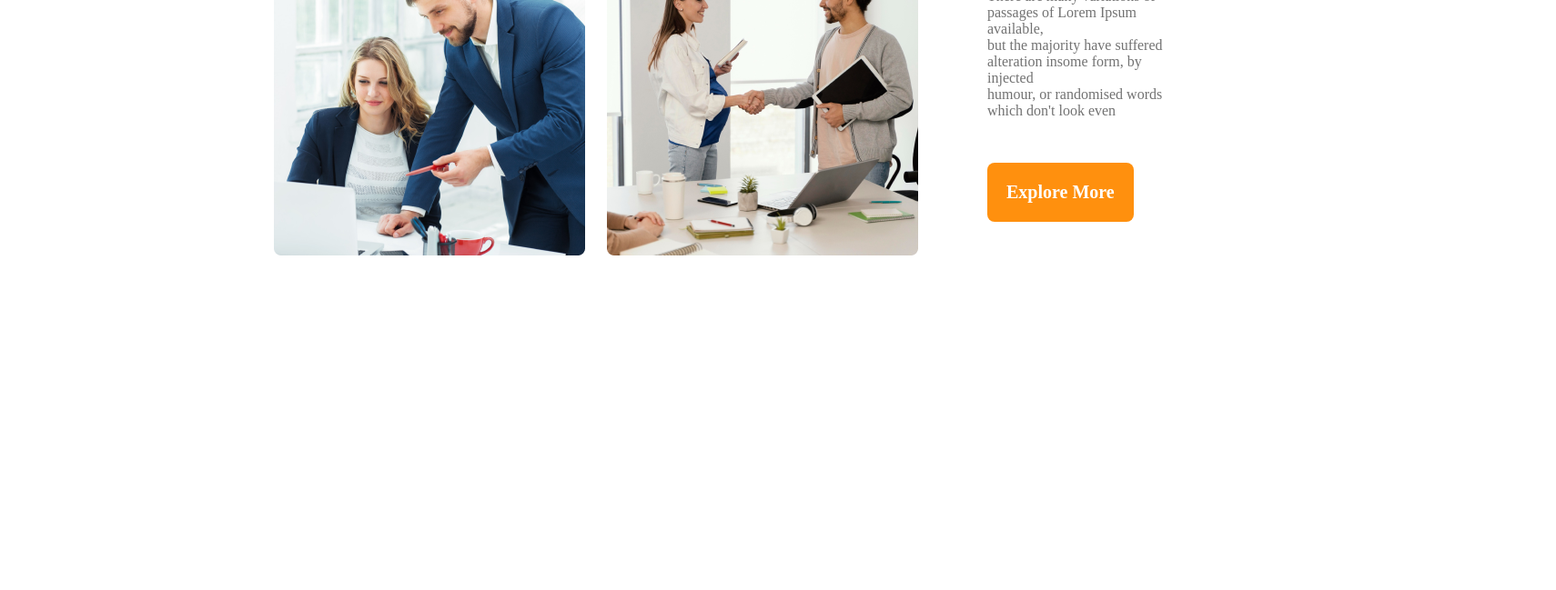
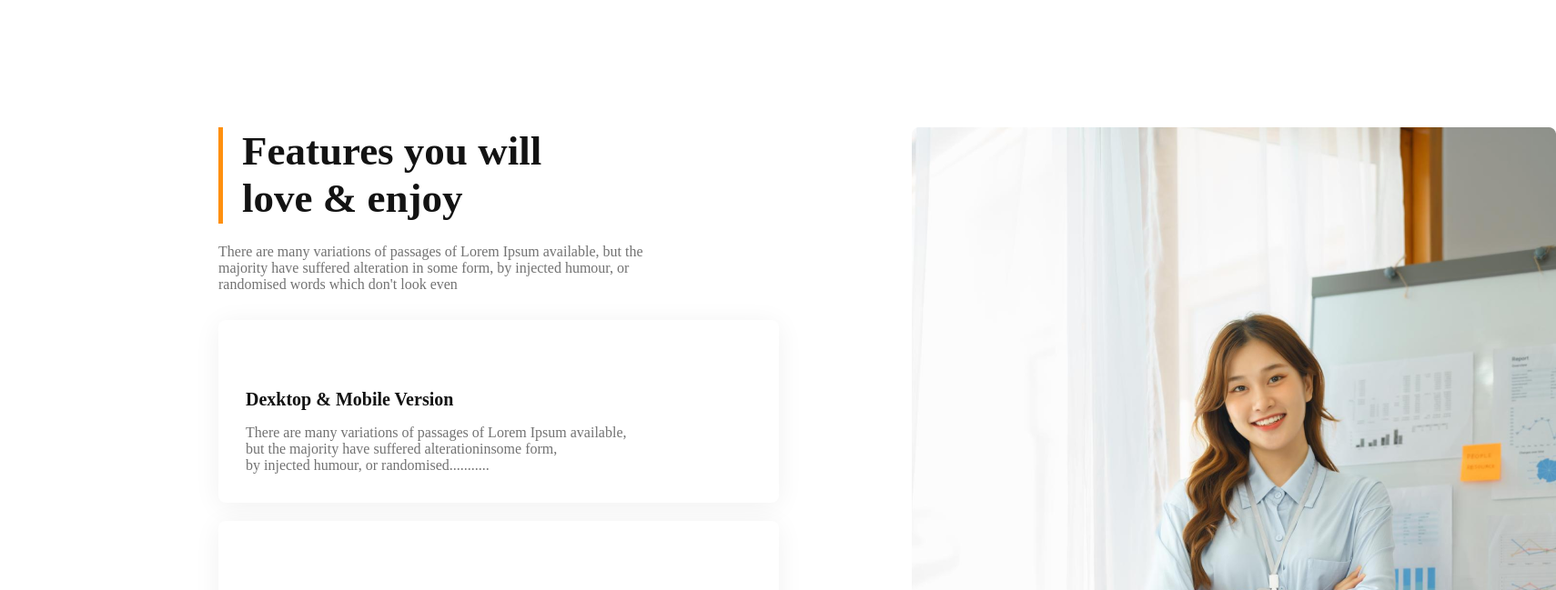
Before and after one commit to yeasinarafat0888/g3-architects-resources, a plain HTML site: page index.html in a window 1280 px wide. Shown: the part 2151-2800 px from the top of the page at 91% size, 1710 px wide, since content can reach past the window. Before the commit the page ends 2445 px from the top, so only its background shows below. Drawn offline with Linux system fonts and the light colour scheme.

Commit message:
Love and Ejoy Section

```diff
--- a/Css Files/styles.css
+++ b/Css Files/styles.css
@@ -14,7 +14,7 @@ nav {
 }
 .nav-logo {
   margin-left: 228px;
-  margin-top: 50px;
+  margin-top: 0px;
   color: var(--Dark-01, #131313);
   font-family: "Work Sans";
   font-size: 45px;
@@ -23,7 +23,7 @@ nav {
 .nav-menu {
   display: flex;
   margin-right: 240px;
-  margin-top: 63px;
+  margin-top: 0px;
   gap: 50px;
   color: var(--Dark-02, #424242);
   font-family: "Work Sans";
@@ -43,7 +43,8 @@ nav {
   font-family: "Work Sans";
   font-size: 64px;
   font-weight: 700;
-  margin-top: 205px;
+  margin-top: 42px;
+  margin-bottom: 0px;
 }
 .banner > p {
   color: var(--Dark-03, #727272);
@@ -104,8 +105,72 @@ button {
   font-size: 16px;
   font-weight: 400;
 }
-.features-contect button{
+.features-contect button {
   margin-top: 32px;
+}
+
+/* Love & Enjoy Section */
+.love-enjoy {
+  display: flex;
+  margin-top: 130px;
+  gap: 146px;
+}
+.vertical{
+  display: flex;
+  gap: 21px;
+}
+.vl {
+  width: 5px;
+  height: 106px;
+  background: #ff900e;
+}
+.group-title {
+  color: var(--Dark-01, #131313);
+  font-family: "Work Sans";
+  font-size: 45px;
+  font-weight: 700;
+  margin-bottom: 24px;
+}
+.group-description {
+  color: var(--Dark-03, #727272);
+  font-family: "Work Sans";
+  font-size: 16px;
+  font-weight: 400;
+  margin-bottom: 30px;
+}
+.love-enjoy-content {
+  margin-left: 240px;
+}
+.all-group-section {
+  display: grid;
+  row-gap: 20px;
+}
+.group-section {
+  width: 556px;
+  height: 141px;
+  border-radius: 8px;
+  background: #fff;
+  box-shadow: 0px 4px 30px 0px rgba(0, 0, 0, 0.06);
+  padding: 30px;
+  row-gap: 20px;
+}
+.group-section > h6 {
+  color: var(--Dark-01, #131313);
+  font-family: "Work Sans";
+  font-size: 20px;
+  font-weight: 600;
+  margin-bottom: 10px;
+}
+.group-section > p {
+  color: var(--Dark-03, #727272);
+  font-family: "Work Sans";
+  font-size: 16px;
+  font-weight: 400;
+}
+.love-enjoy-img {
+  width: 708px;
+  height: 982px;
+  margin-right: 240px;
 }
 
 /* Media Quires For Website */
--- a/index.html
+++ b/index.html
@@ -17,7 +17,7 @@
   <nav>
     <div class="nav-bar">
       <div class="nav-logo">
-        <h2>G3 Architects</h2>
+        <h4>G3 Architects</h4>
       </div>
       <div class="nav-menu">
         <p>Home</p>
@@ -50,8 +50,46 @@
     </div>
     <div class="features-contect">
       <h3> <span class="ash">Quick list</span> of Our <br> <span class="orange">Features</span></h3>
-      <p>There are many variations of passages of Lorem Ipsum available, <br> but the majority have suffered alteration insome form, by injected <br> humour, or randomised words which don't look even</p>
+      <p>There are many variations of passages of Lorem Ipsum available, <br> but the majority have suffered alteration
+        insome form, by injected <br> humour, or randomised words which don't look even</p>
       <button>Explore More</button>
+    </div>
+  </section>
+
+  <!-- Love & Enjoy Section -->
+  <section class="love-enjoy">
+    <div class="love-enjoy-content">
+      <div class="vertical">
+      <div class="vl"></div>
+      <div class="group-title">Features you will <br> love & enjoy</div>
+      </div>
+      <div class="group-description">There are many variations of passages of Lorem Ipsum available, but the <br> majority
+        have suffered alteration in some form,
+        by injected humour, or <br> randomised words which don't look even</div>
+        <div class="all-group-section">
+        <div class="group-section">
+          <h6>Dexktop & Mobile Version</h6>
+          <p>There are many variations of passages of Lorem Ipsum available, <br> but the majority have suffered alterationinsome form, <br> by injected humour, or randomised...........</p>
+        </div>
+        <div class="group-section">
+          <h6>Drag & Drop Builder</h6>
+          <p>There are many variations of passages of Lorem Ipsum available, <br> but the majority have suffered alterationinsome
+            form, <br> by injected humour, or randomised...........</p>
+        </div>
+        <div class="group-section">
+          <h6>Awesome Modern Design</h6>
+          <p>There are many variations of passages of Lorem Ipsum available, <br> but the majority have suffered alterationinsome
+            form, <br> by injected humour, or randomised...........</p>
+        </div>
+        <div class="group-section">
+          <h6>Super Easy to Edit</h6>
+          <p>There are many variations of passages of Lorem Ipsum available, <br> but the majority have suffered alterationinsome
+            form, <br> by injected humour, or randomised...........</p>
+        </div>
+        </div>
+    </div>
+    <div class="love-enjoy-img">
+      <img src="images/architect.png" alt="">
     </div>
   </section>
 </body>
```
